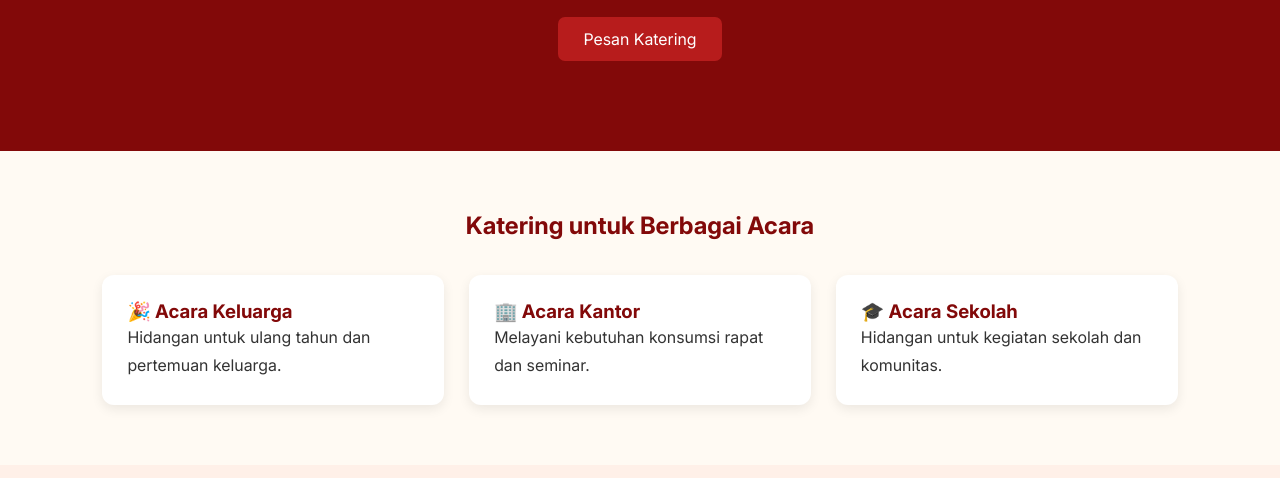
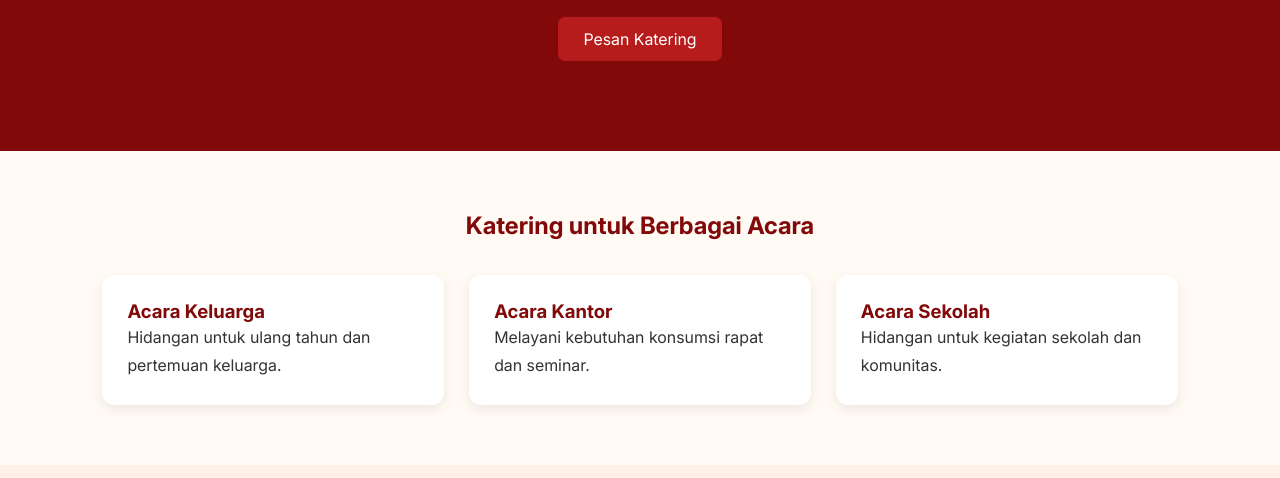
Before and after one commit to Kalveth/padang-restaurant, a plain HTML site: page pages/catering.html in a window 1280 px wide. Shown: the part 322-800 px from the top of the page. Drawn offline with Linux system fonts and the light colour scheme; a script that the page names is missing.

Commit message:
Fix: remove emoji

```diff
--- a/pages/catering.html
+++ b/pages/catering.html
@@ -41,17 +41,17 @@
 
         <div class="catering-grid">
             <article>
-                <h3>🎉 Acara Keluarga</h3>
+                <h3>Acara Keluarga</h3>
                 <p>Hidangan untuk ulang tahun dan pertemuan keluarga.</p>
             </article>
 
             <article>
-                <h3>🏢 Acara Kantor</h3>
+                <h3>Acara Kantor</h3>
                 <p>Melayani kebutuhan konsumsi rapat dan seminar.</p>
             </article>
 
             <article>
-                <h3>🎓 Acara Sekolah</h3>
+                <h3>Acara Sekolah</h3>
                 <p>Hidangan untuk kegiatan sekolah dan komunitas.</p>
             </article>
         </div>
```
